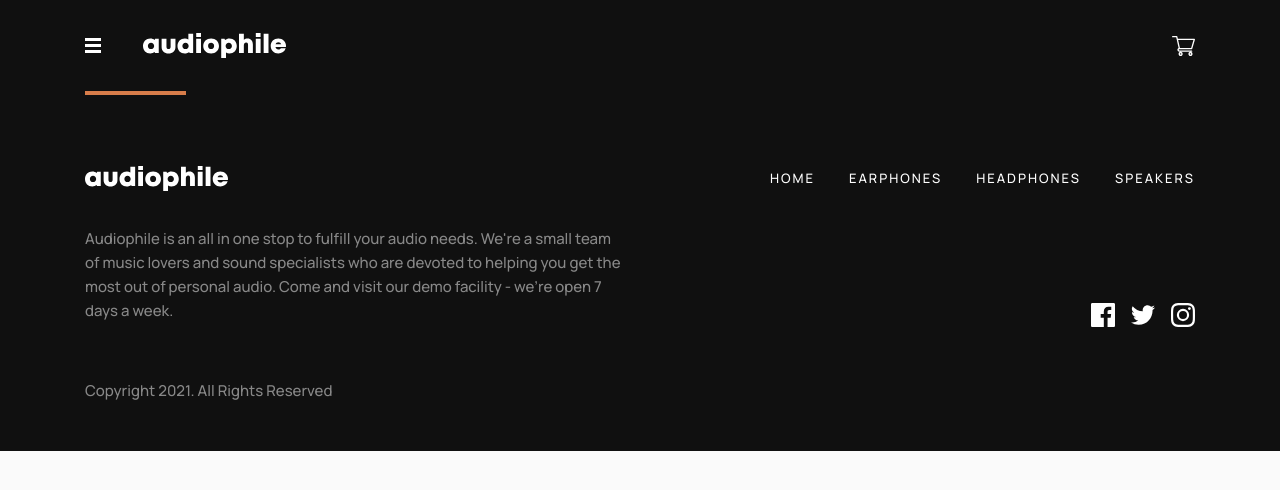
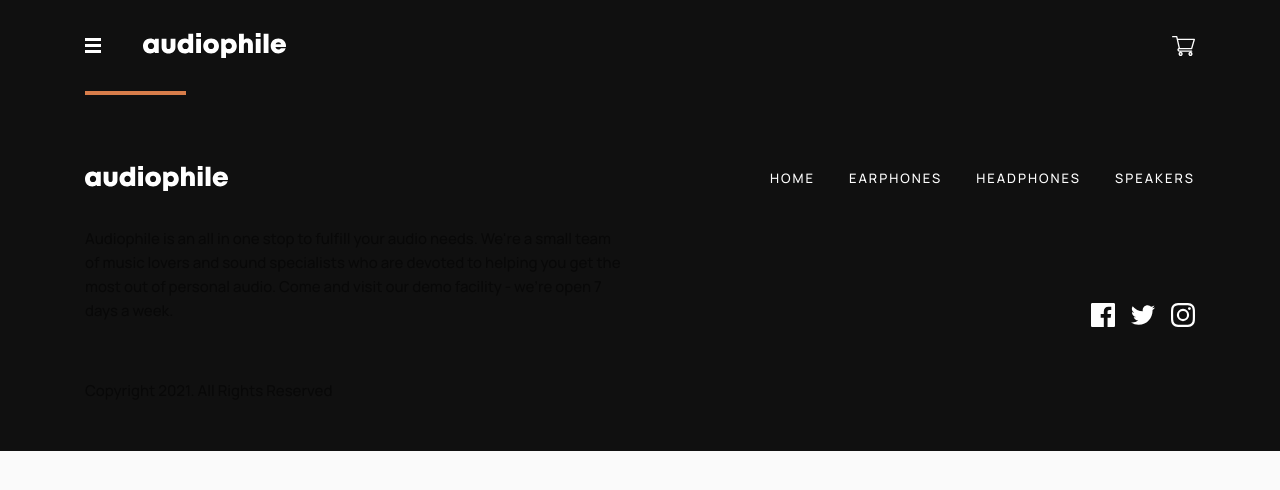
Before and after one commit to PioKl/Audiophile-E-Commerce-Website, a Next.js app: page / in a window 1280 px wide. Shown: the top 490 px of the page. Built offline with nearby package versions, Linux system fonts and the light colour scheme.

Commit message:
Styles update

```diff
--- a/app/styles/base/globals.scss
+++ b/app/styles/base/globals.scss
@@ -9,8 +9,9 @@
   --c-text-transparent: #00000080; //128/255 ≈ 50%
   --c-background-one: #fafafa;
   --c-background-two: #101010;
+  --c-background-transparent: #00000066;
   --c-text: #ffffff;
-  --c-text-transparent: #ffffff80;
+  --c-text-transparent-alt: #ffffff80;
   --c-product-background: #f1f1f1;
   --c-form-error: #cd2c2c;
 
```
